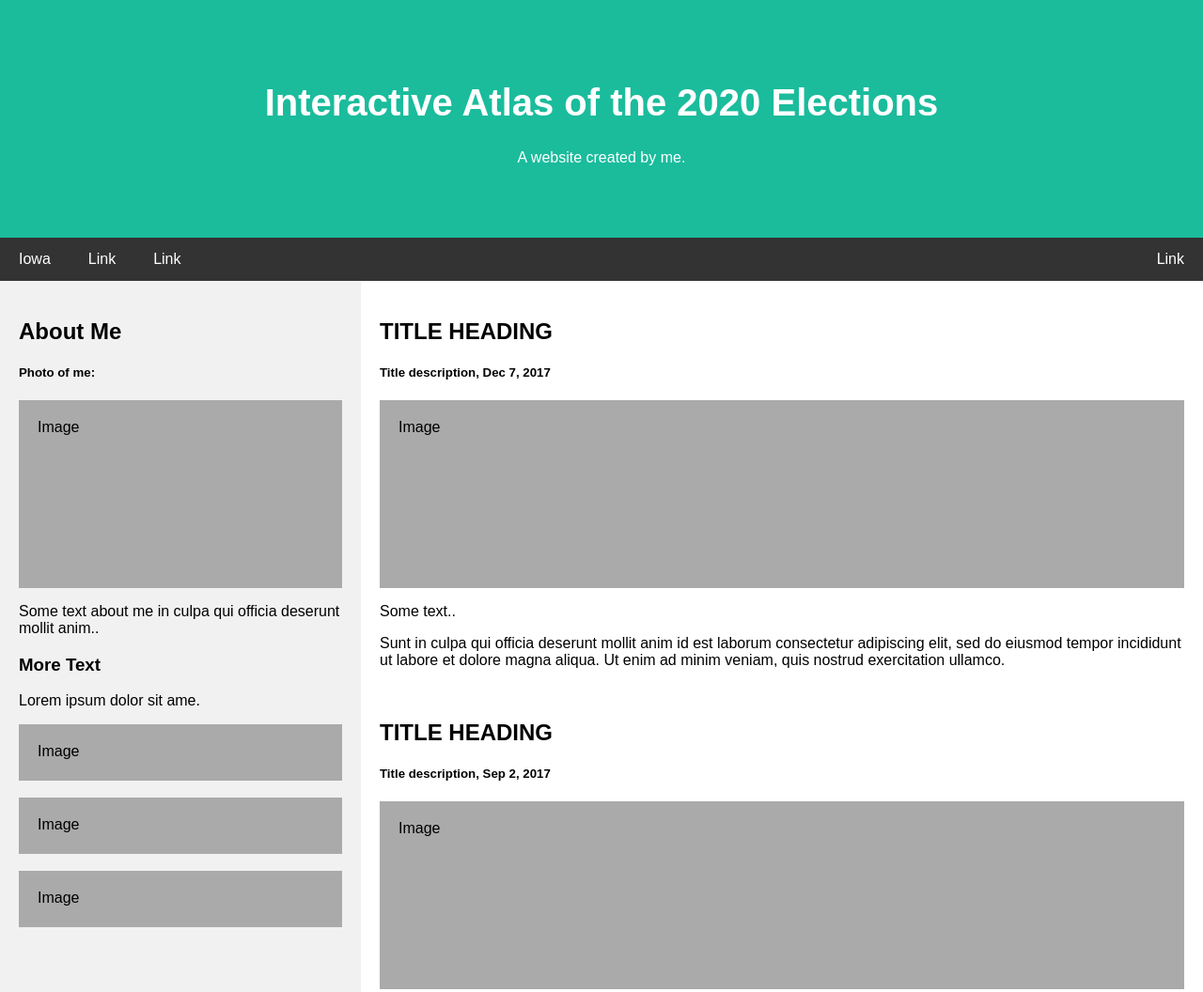
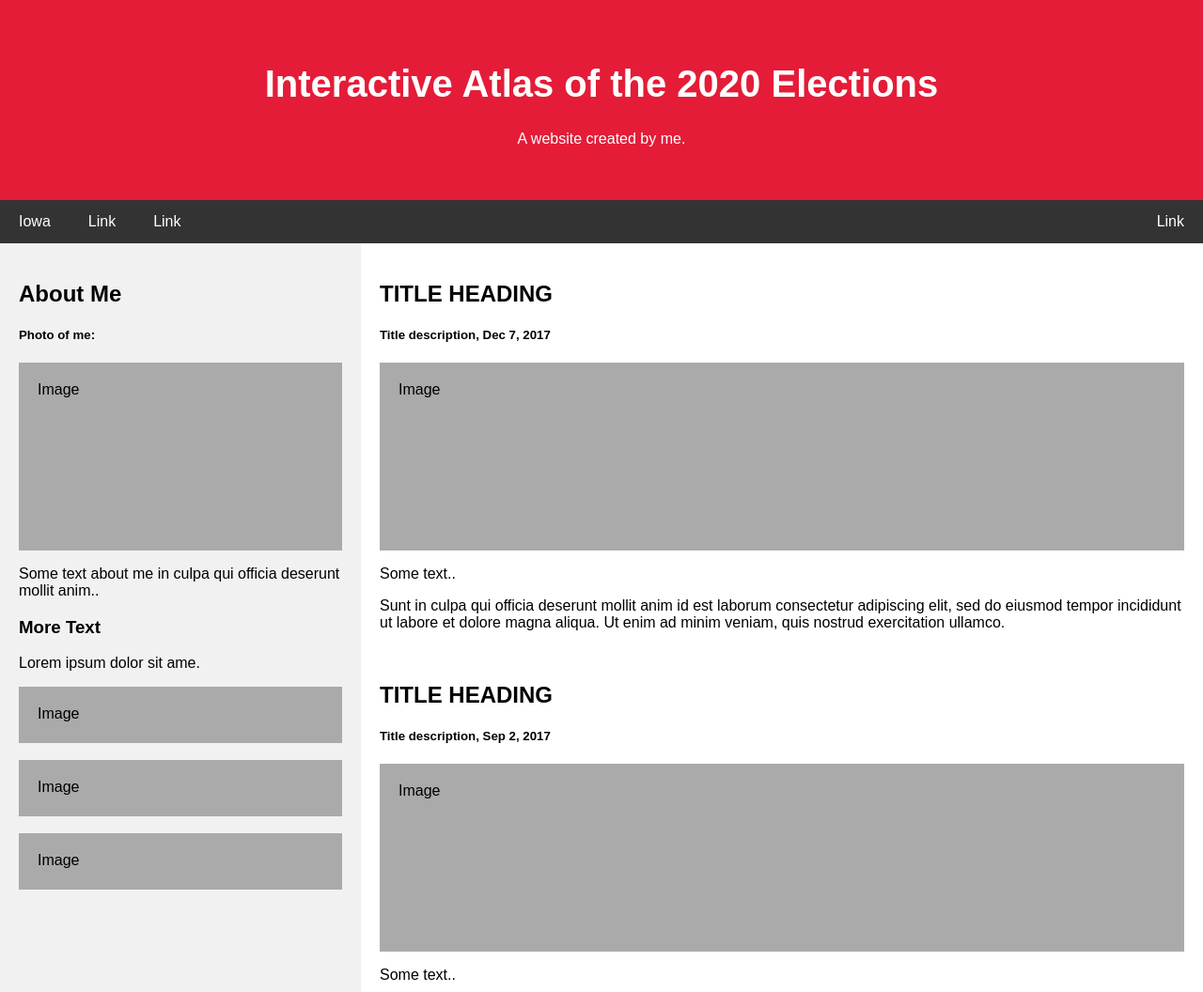
Before and after one commit to 2020election/2020election.github.io, a plain HTML site: page index.html in a window 1280 px wide. Shown: the top 1056 px of the page at 94% size. Drawn offline with Linux system fonts and the light colour scheme.

Commit message:
Add files via upload

```diff
--- a/index.html
+++ b/index.html
@@ -18,9 +18,9 @@ body {
 
 /* Header/logo Title */
 .header {
-  padding: 60px;
+  padding: 40px;
   text-align: center;
-  background: #1abc9c;
+  background: #E41C38;
   color: white;
 }
 
```
